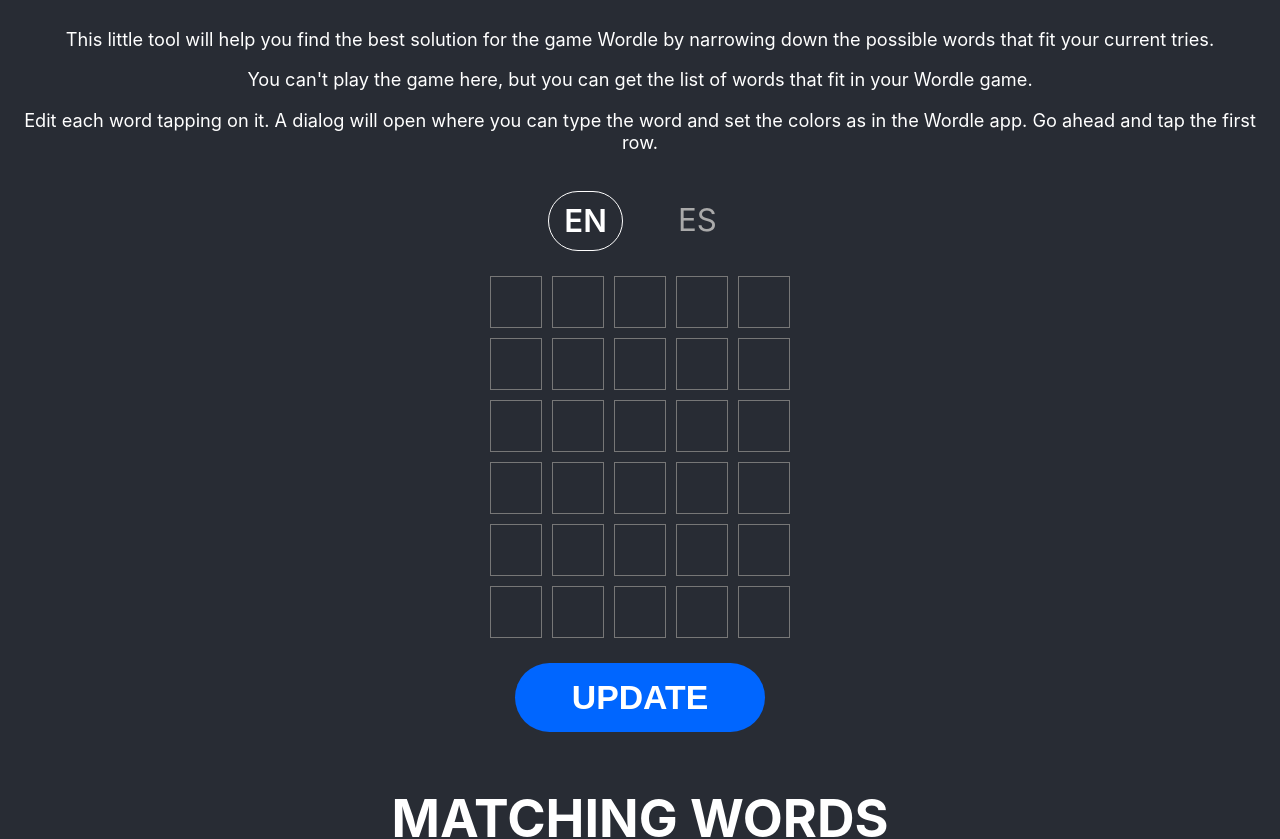
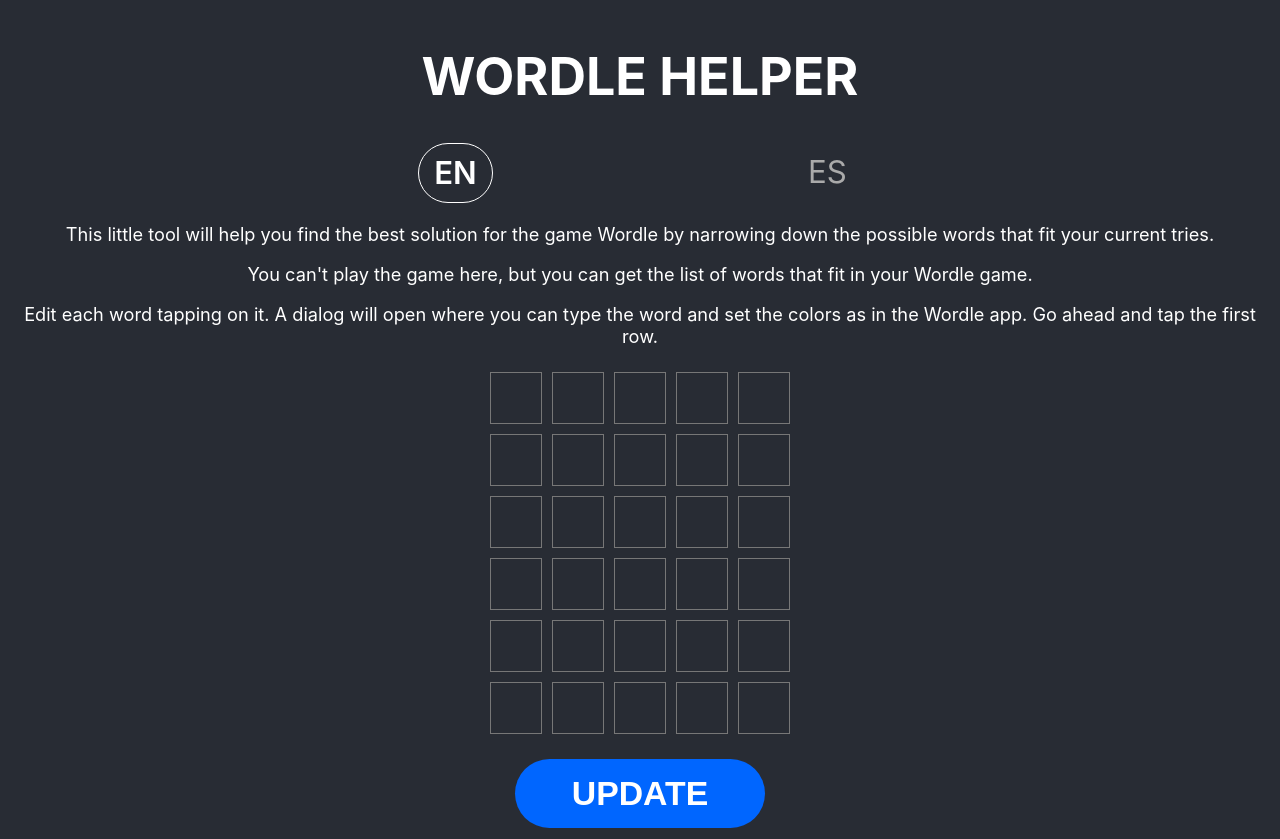
Before and after one commit to dsuarezv/wordle-solver-js, a React (Create React App) app: page / in a window 1280 px wide. Shown: the top 839 px of the page. Built offline with nearby package versions, Linux system fonts and the light colour scheme; no server answers.

Commit message:
Reset state to initial conditions after switching language.

```diff
--- a/src/App.css
+++ b/src/App.css
@@ -20,11 +20,12 @@
   align-items: center;
   justify-content: center;
   font-size: calc(10px + 2vmin);
-  margin: 10px;
+  margin: 10px 20px;
 }
 
 .Hint {
   font-size: 0.7em;
+  margin: 20px 0;
 }
 
 .WordWrapper {
--- a/src/App.js
+++ b/src/App.js
@@ -19,10 +19,13 @@
     'en': EnglishWordList
 }
 
+const InitialWords = [ '     ', '     ', '     ', '     ', '     ', '     ' ];
+const InitialColors = [ [5, 5, 5, 5, 5], [5, 5, 5, 5, 5], [5, 5, 5, 5, 5], [5, 5, 5, 5, 5], [5, 5, 5, 5, 5], [5, 5, 5, 5, 5] ];
+
 function App() {
 
-    const [words, setWords]  = useState([ '     ', '     ', '     ', '     ', '     ', '     ' ]);
-    const [colors, setColors] = useState([ [5, 5, 5, 5, 5], [5, 5, 5, 5, 5], [5, 5, 5, 5, 5], [5, 5, 5, 5, 5], [5, 5, 5, 5, 5], [5, 5, 5, 5, 5] ]);
+    const [words, setWords]  = useState(InitialWords);
+    const [colors, setColors] = useState(InitialColors);
     const [matchingWords, setMatchingWords] = useState([]);
     const [updated, setUpdated] = useState(false);
     const [lang, setLang] = useState('en');
@@ -49,14 +52,19 @@
 
     const handleLangChange = (lang) => {
         setLang(lang);
+
         // reset status when changing language
+        setWords(InitialWords);
+        setColors(InitialColors);
     }
 
     return (
         <div className="App">
-            <Header />
+            <h1>WORDLE HELPER</h1>
 
             <LangSelect value={lang} onChange={handleLangChange} />
+
+            <Header />
 
             {words.map((word, i) => <Word key={i} rowNumber={i} word={word} colors={colors[i]} onChange={handleChange} canEditWord={true} />)}
 
--- a/src/LangSelect.css
+++ b/src/LangSelect.css
@@ -2,13 +2,14 @@
     display: flex;
     flex-direction: row;
     justify-content: space-around;
+    width: 60%;
 }
 
 .LangItem {
     display: block;
     font-size: 1.2em;
     color: #AAA;
-    margin: 20px 20px;
+    margin: 0px 0px;
     cursor: pointer;
     padding: 10px 15px;
 
```
Also changed, not shown: 8 other files (tests, documents, lock files or other folders).
